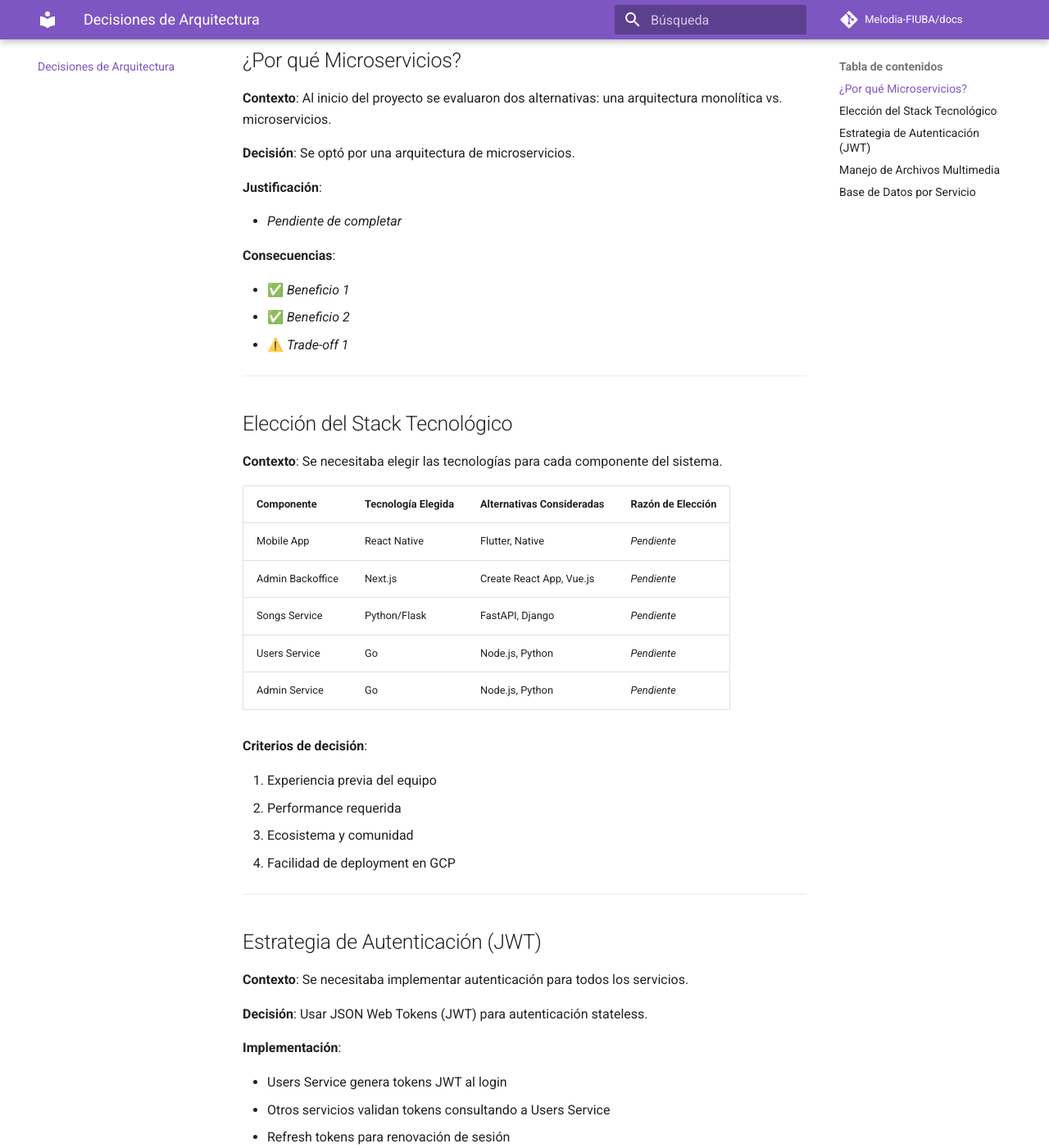
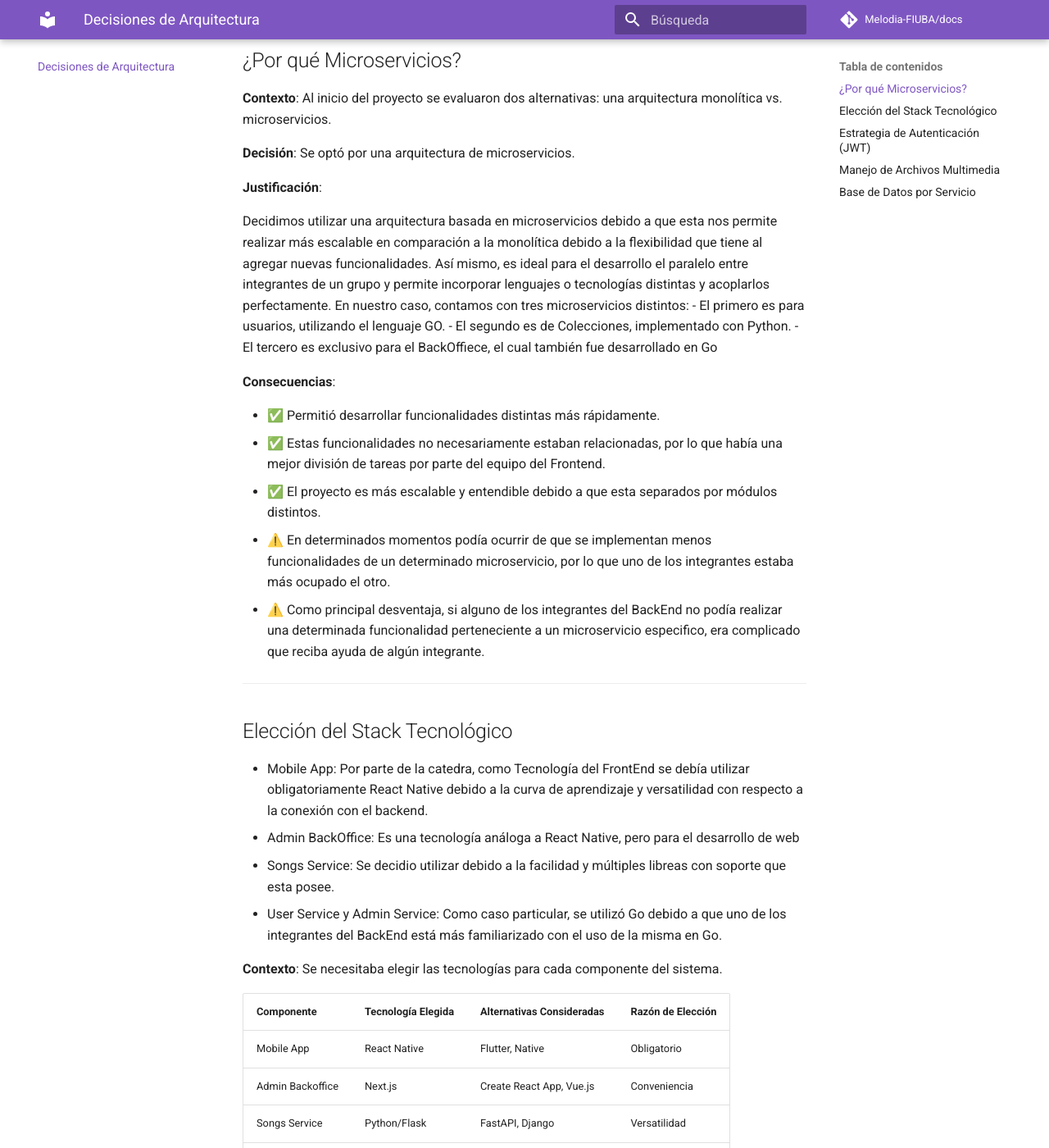
Before and after one commit to Melodia-FIUBA/docs, an MkDocs documentation site: the page built from docs/decisions-and-learnings.md, in a window 1280 px wide and 1400 px high, scrolled down 340 px. Shown: the whole window at 82% size. Built offline with MkDocs 1.6.1 and Material for MkDocs 9.7.7, drawn with Linux system fonts in a browser that asks for light colours; comment, search, counter and statistics services are not loaded; some of the changed text lies outside the part shown.

Commit message:
Update decisions-and-learnings.md

```diff
--- a/docs/decisions-and-learnings.md
+++ b/docs/decisions-and-learnings.md
@@ -6,37 +6,45 @@ Esta sección documenta las decisiones de arquitectura de alto nivel tomadas dur
 
 ## ¿Por qué Microservicios?
 
-<!-- TODO: Completar con la justificación real del equipo -->
-
 **Contexto**: Al inicio del proyecto se evaluaron dos alternativas: una arquitectura monolítica vs. microservicios.
 
 **Decisión**: Se optó por una arquitectura de microservicios.
 
 **Justificación**:
 
-- _Pendiente de completar_
+Decidimos utilizar una arquitectura basada en microservicios debido a que esta nos permite realizar más escalable en comparación a la monolítica debido a la flexibilidad que tiene al agregar nuevas funcionalidades. Así mismo, es ideal para el desarrollo el paralelo entre integrantes de un grupo y permite incorporar lenguajes o tecnologías distintas y acoplarlos perfectamente.
+En nuestro caso, contamos con tres microservicios distintos:
+- El primero es para usuarios, utilizando el lenguaje GO.
+- El segundo es de Colecciones, implementado con Python.
+- El tercero es exclusivo para el BackOffiece, el cual también fue desarrollado en Go
 
 **Consecuencias**:
 
-- ✅ _Beneficio 1_
-- ✅ _Beneficio 2_
-- ⚠️ _Trade-off 1_
+- ✅ Permitió desarrollar funcionalidades distintas más rápidamente.
+- ✅ Estas funcionalidades no necesariamente estaban relacionadas, por lo que había una mejor división de tareas por parte del equipo del Frontend.
+- ✅ El proyecto es más escalable y entendible debido a que esta separados por módulos distintos.
+- ⚠️ En determinados momentos podía ocurrir de que se implementan menos funcionalidades de un determinado microservicio, por lo que uno de los integrantes estaba más ocupado el otro.
+- ⚠️ Como principal desventaja, si alguno de los integrantes del BackEnd no podía realizar una determinada funcionalidad perteneciente a un microservicio especifico, era complicado que reciba ayuda de algún integrante.
 
 ---
 
 ## Elección del Stack Tecnológico
 
-<!-- TODO: Completar con la justificación de cada tecnología -->
+- Mobile App: Por parte de la catedra, como Tecnología del FrontEnd se debía utilizar obligatoriamente React Native debido a la curva de aprendizaje y versatilidad con respecto a la conexión con el backend.
+- Admin BackOffice: Es una tecnología análoga a React Native, pero para el desarrollo de web
+- Songs Service: Se decidio utilizar debido a la facilidad y múltiples libreas con soporte que esta posee.
+- User Service y Admin Service: Como caso particular, se utilizó Go debido a que uno de los integrantes del BackEnd está más familiarizado con el uso de la misma en Go.
+
 
 **Contexto**: Se necesitaba elegir las tecnologías para cada componente del sistema.
 
 | Componente       | Tecnología Elegida | Alternativas Consideradas | Razón de Elección |
 | ---------------- | ------------------ | ------------------------- | ----------------- |
-| Mobile App       | React Native       | Flutter, Native           | _Pendiente_       |
-| Admin Backoffice | Next.js            | Create React App, Vue.js  | _Pendiente_       |
-| Songs Service    | Python/Flask       | FastAPI, Django           | _Pendiente_       |
-| Users Service    | Go                 | Node.js, Python           | _Pendiente_       |
-| Admin Service    | Go                 | Node.js, Python           | _Pendiente_       |
+| Mobile App       | React Native       | Flutter, Native           | Obligatorio       |
+| Admin Backoffice | Next.js            | Create React App, Vue.js  | Conveniencia      |
+| Songs Service    | Python/Flask       | FastAPI, Django           | Versatilidad      |
+| Users Service    | Go                 | Node.js, Python           | Familiaridad      |
+| Admin Service    | Go                 | Node.js, Python           | Familiaridad      |
 
 **Criterios de decisión**:
 
@@ -44,7 +52,6 @@ Esta sección documenta las decisiones de arquitectura de alto nivel tomadas dur
 2. Performance requerida
 3. Ecosistema y comunidad
 4. Facilidad de deployment en GCP
-
 ---
 
 ## Estrategia de Autenticación (JWT)
```
